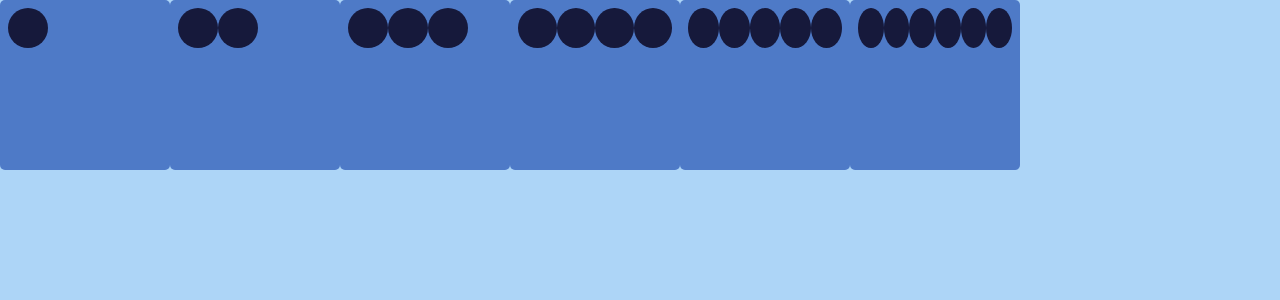
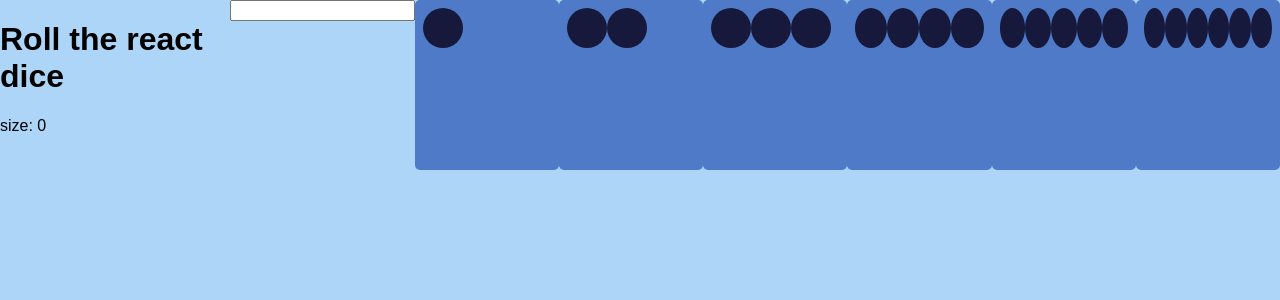
Before and after one commit to weslleyaraujo/roll-the-dice, a React (Create React App) app: page / in a window 1280 px wide. Shown: the top 300 px of the page. Built offline with nearby package versions, Linux system fonts and the light colour scheme.

Commit message:
feat(App): create state reducers

```diff
--- a/src/App.js
+++ b/src/App.js
@@ -1,19 +1,67 @@
 import React, { Component } from 'react';
-import { Flex } from 'reflexbox';
+import { Flex, Box } from 'reflexbox';
 
 import Dice from './components/Dice/Dice';
 import Dot from './components/Dot/Dot';
-import { arrayOf } from './utils';
 import './App.css';
 
+const ui = (state = {
+  size: 0,
+}, { type, payload }) => {
+  switch(type) {
+    case 'CHANGE_VALUE':
+      return {
+        ...state,
+        size: payload.size,
+      }
+    default:
+      return state;
+  }
+}
+
+const dices = (state = [], { type, payload }) => {
+  switch(type) {
+    default:
+      return state;
+  }
+}
+
 class App extends Component {
+  state = {
+    ui: ui(undefined, {}),
+    dices: dices(undefined, {}),
+  }
+
+  onFormSubmit(event) {
+    event.preventDefault();
+    const size = this.refs.size.value;
+
+    this.setState({
+      ui: ui(this.state.ui, {
+        type: 'CHANGE_VALUE',
+        payload: {
+          size,
+        },
+      }),
+    });
+  }
+
   render() {
+    const { size } = this.state.ui;
+
     return (
       <Flex
         className="App"
         justify="space-around"
 
         >
+        <Box>
+          <h1>Roll the react dice</h1>
+          <p>size: {size}</p>
+        </Box>
+        <form onSubmit={this.onFormSubmit.bind(this)}>
+          <input ref="size" type="number" max={4} />
+        </form>
 
         {/* 1 */}
         <Dice
@@ -33,7 +81,9 @@ class App extends Component {
           >
             <Dot />
           </Flex>
-          <Flex align="flex-end">
+          <Flex
+            align="flex-end"
+          >
             <Dot />
           </Flex>
         </Dice>
@@ -62,7 +112,7 @@ class App extends Component {
           >
           <Flex
             align="flex-start"
-            column={1}
+            column={true}
             justify="space-between"
           >
             <Dot />
@@ -70,7 +120,7 @@ class App extends Component {
           </Flex>
           <Flex
             align="flex-start"
-            column={1}
+            column={true}
             justify="space-between"
           >
             <Dot />
@@ -84,7 +134,7 @@ class App extends Component {
           >
           <Flex
             align="flex-start"
-            column={1}
+            column={true}
             justify="space-between"
           >
             <Dot />
@@ -92,14 +142,14 @@ class App extends Component {
           </Flex>
           <Flex
             align="center"
-            column={1}
+            column={true}
             justify="center"
           >
             <Dot />
           </Flex>
           <Flex
             align="flex-start"
-            column={1}
+            column={true}
             justify="space-between"
           >
             <Dot />
@@ -113,7 +163,7 @@ class App extends Component {
           >
           <Flex
             align="flex-start"
-            column={1}
+            column={true}
             justify="space-between"
           >
             <Dot />
@@ -122,7 +172,7 @@ class App extends Component {
           </Flex>
           <Flex
             align="flex-start"
-            column={1}
+            column={true}
             justify="space-between"
           >
             <Dot />
--- a/src/components/Dice/Dice.js
+++ b/src/components/Dice/Dice.js
@@ -2,7 +2,6 @@ import React from 'react';
 import { Flex } from 'reflexbox';
 
 import './Dice.css';
-import { arrayOf } from '../../utils';
 
 const Dice = ({ children, ...rest }) => (
   <Flex
```
